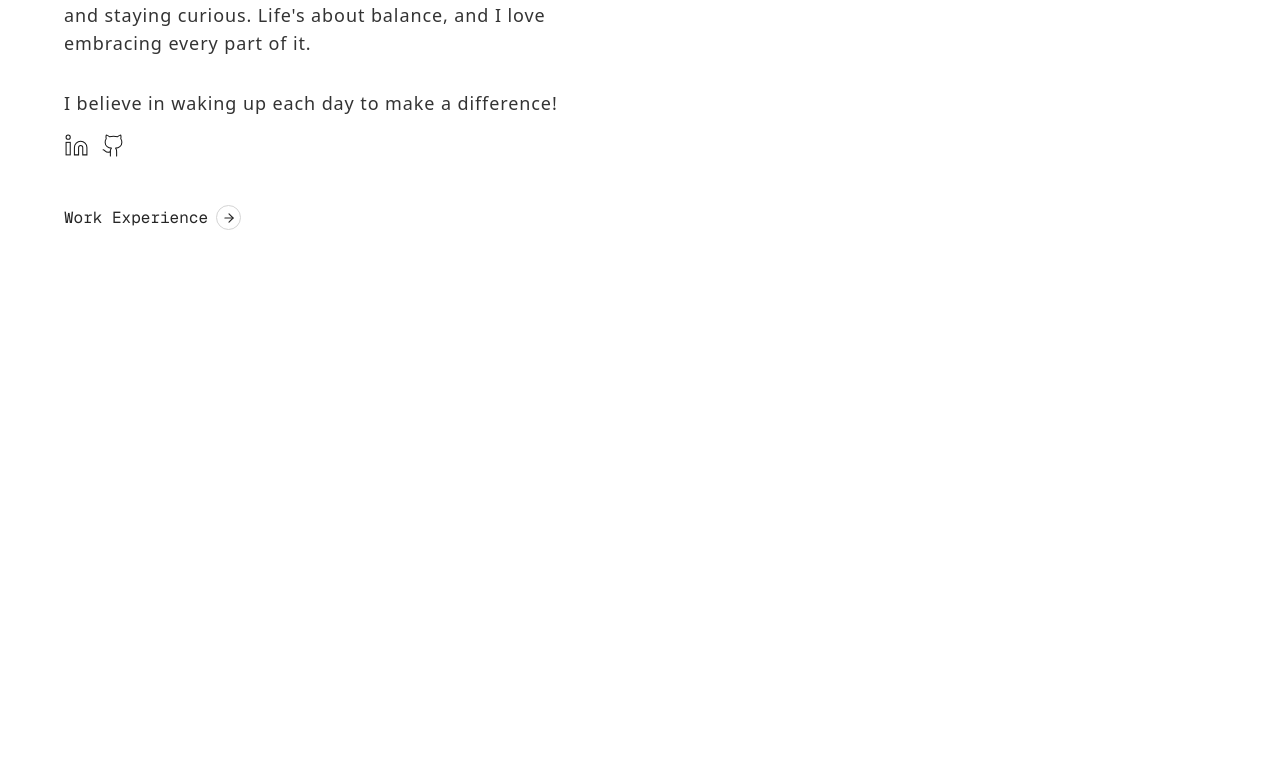
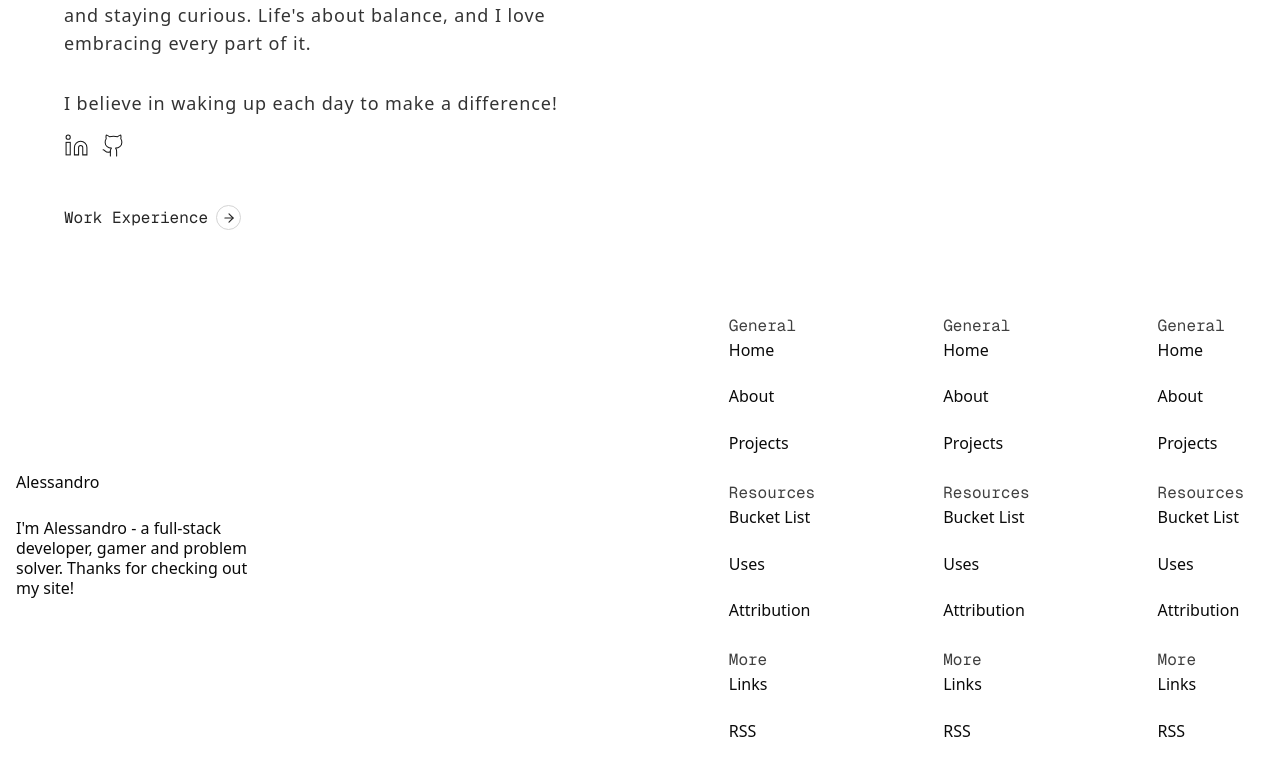
Before and after one commit to alessandro-arg/portfolio-2.0, a Next.js app: page /about in a window 1280 px wide. Shown: the part 649-1424 px from the top of the page. Before the commit the page ends 919 px from the top, so only its background shows below. Built offline with nearby package versions, Linux system fonts and the light colour scheme.

Commit message:
feat: working on the footer

```diff
--- a/app/layout.tsx
+++ b/app/layout.tsx
@@ -4,6 +4,7 @@ import { Instrument_Serif } from "next/font/google";
 import { ThemeProvider } from "@/components/providers/ThemeProvider";
 import { Toaster } from "@/components/ui/sonner";
 import Header from "@/components/layout/Header";
+import Footer from "@/components/layout/Footer";
 import "./globals.css";
 
 const geistSans = Geist({
@@ -51,6 +52,8 @@ export default function RootLayout({
         <div id="content">
           <ThemeProvider>{children}</ThemeProvider>
         </div>
+
+        <Footer />
         <Toaster />
       </body>
     </html>
--- a/components/layout/Footer.tsx
+++ b/components/layout/Footer.tsx
@@ -0,0 +1,26 @@
+import { FooterLinks } from "./FooterLinks";
+
+export default function Footer() {
+  return (
+    <footer className="mx-auto my-6 container">
+      <div className="relative flex flex-col items-center g-6 mb-10 md:flex-row">
+        <div className="flex flex-1 flex-col items-center gap-4 md:flex-row md:justify-between">
+          <div className="hidden flex-col gap-y-6 md:flex md:w-1/2">
+            <a href="/" className="inline-block">
+              Alessandro
+            </a>
+            <p className="w-60 text-base leading-5 dark:text-gray-300">
+              I'm Alessandro - a full-stack developer, gamer and problem solver.
+              Thanks for checking out my site!
+            </p>
+          </div>
+          <div className="flex flex-col items-start justify-between gap-6 sm:flex-row sm:gap-16 lg:gap-32 max-sm:bg-primary/[0.05] rounded-3xl p-5">
+            <FooterLinks />
+            <FooterLinks />
+            <FooterLinks />
+          </div>
+        </div>
+      </div>
+    </footer>
+  );
+}
--- /dev/null
+++ b/components/layout/FooterLinks.tsx
@@ -0,0 +1,67 @@
+"use client";
+
+import { ArrowRight } from "lucide-react";
+
+type FooterLink = {
+  name: string;
+  href: string;
+};
+
+type FooterCategory = {
+  title: string;
+  links: FooterLink[];
+};
+
+const footerCategories: FooterCategory[] = [
+  {
+    title: "General",
+    links: [
+      { name: "Home", href: "/" },
+      { name: "About", href: "/about" },
+      { name: "Projects", href: "/projects" },
+    ],
+  },
+  {
+    title: "Resources",
+    links: [
+      { name: "Bucket List", href: "/bucket-list" },
+      { name: "Uses", href: "/uses" },
+      { name: "Attribution", href: "/attribution" },
+    ],
+  },
+  {
+    title: "More",
+    links: [
+      { name: "Links", href: "/links" },
+      { name: "RSS", href: "/rss" },
+    ],
+  },
+];
+
+export function FooterLinks() {
+  return (
+    <div className="flex flex-col gap-2 sm:gap-4 cursor-default">
+      {footerCategories.map((category) => (
+        <div key={category.title}>
+          <h4 className="text-base text-neutral-700 dark:text-white/90 font-mono">
+            {category.title}
+          </h4>
+
+          <ul className="flex flex-wrap items-start gap-x-4 gap-y-2 text-base sm:flex-col sm:gap-y-3 dark:text-neutral-50">
+            {category.links.map((link) => (
+              <li key={link.name}>
+                <a
+                  href={link.href}
+                  className="group relative inline-flex items-center before:pointer-events-none before:absolute before:top-[1.5em] before:left-0 before:h-[0.05em] before:w-full before:bg-current before:content-[''] before:origin-right before:scale-x-0 before:transition-transform before:duration-300 before:ease-[cubic-bezier(0.4,0,0.2,1)] hover:before:origin-left hover:before:scale-x-100"
+                >
+                  {link.name}
+                </a>
+                <ArrowRight className="ml-[0.3em] size-[0.65em] -translate-x-1 opacity-0 transition-all duration-300 [motion-reduce:transition-none] group-hover:translate-x-0 group-hover:opacity-100" />
+              </li>
+            ))}
+          </ul>
+        </div>
+      ))}
+    </div>
+  );
+}
--- a/components/sections/Testimonials.tsx
+++ b/components/sections/Testimonials.tsx
@@ -15,7 +15,7 @@ const testimonials = [
       "Working with Alessandro was always constructive and inspiring. He has a solid technical understanding, creative ideas and a solution-oriented way of thinking. Reliable, a team player and committed - with him, every project is a succes.",
     name: "Eid Aden",
     title: "Consistent and clean work in every project.",
-    role: "Software Engineer • Developer Akdemie",
+    role: "Software Engineer • DA",
     bg: "linear-gradient(#2c3e50, #4ca1af)",
   },
   {
@@ -31,7 +31,7 @@ const testimonials = [
       "He worked quickly and with great commitment, never limited himself to just 'his' tasks, and repeatedly contributed clever ideas that noticeably advanced our project.",
     name: "Judith Lenz",
     title: "Working with Alessandro in the team was inspiring.",
-    role: "Frontend Developer • Developer Akdemie",
+    role: "Developer • Developer Akdemie",
     bg: "linear-gradient(#373b44, #4286f4)",
   },
 ];
--- a/components/ui/infinite-moving-cards.tsx
+++ b/components/ui/infinite-moving-cards.tsx
@@ -89,7 +89,7 @@ export const InfiniteMovingCards = ({
       >
         {items.map((item, idx) => (
           <li
-            className="relative flex h-[300px] w-[300px] flex-col justify-between overflow-hidden rounded-xl p-5 antialiased select-none md:h-[400px] md:w-[400px] md:rounded-2xl lg:px-6 lg:py-7 text-white mx-1 sm:mx-2"
+            className="relative flex h-[370px] w-[300px] flex-col justify-between overflow-hidden rounded-xl p-5 antialiased select-none md:h-[440px] md:w-[400px] md:rounded-2xl lg:px-6 lg:py-7 text-white mx-1 sm:mx-2"
             style={{
               background: item.bg,
             }}
```
